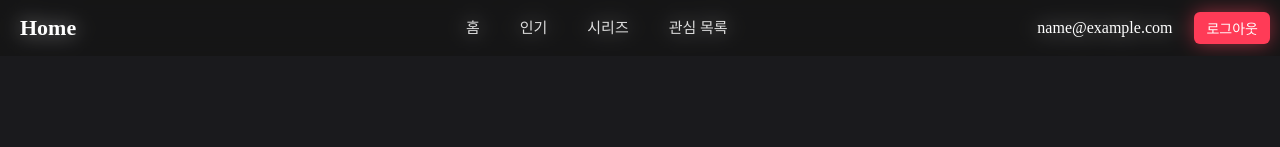
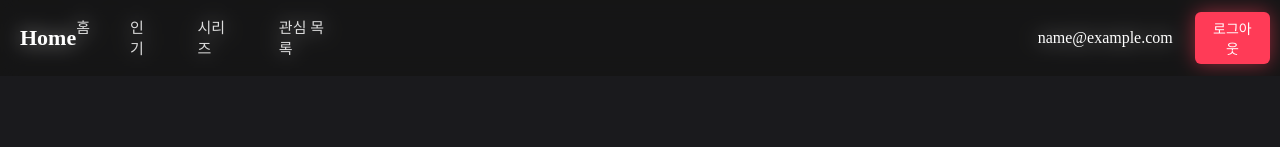
Before and after one commit to Yun-hanseo/pb_pj, a Vue app: page /#/popular in a window 1280 px wide. Shown: the top 147 px of the page. Built offline with nearby package versions, Linux system fonts and the light colour scheme; no server answers; sample sign-in values are in the browser's storage.

Commit message:
헤더부분 UI 수정

```diff
--- a/src/components/common/Header.vue
+++ b/src/components/common/Header.vue
@@ -106,7 +106,7 @@ function logout() {
 .nav {
   display: flex;
   gap: 40px;
-  margin-left: 80px;
+  margin-right: 700px;
 }
 
 .nav a {
```
